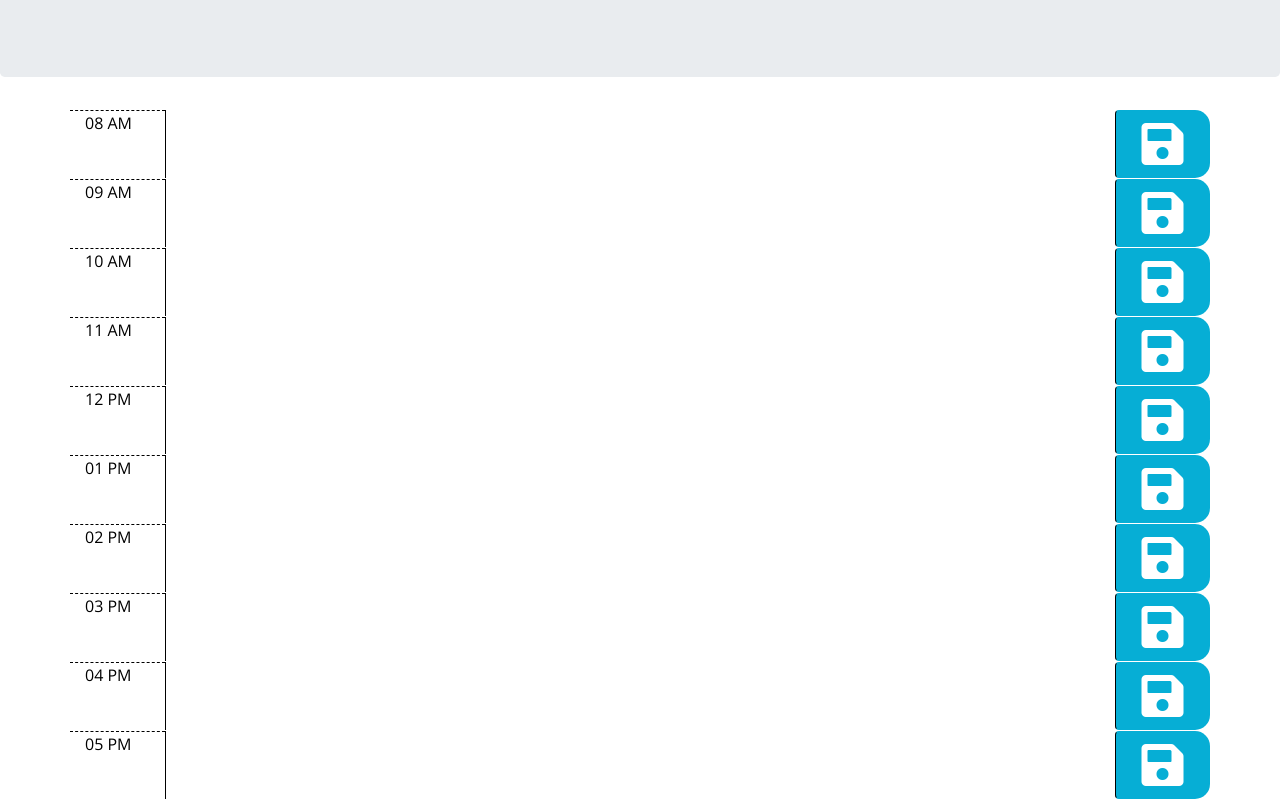
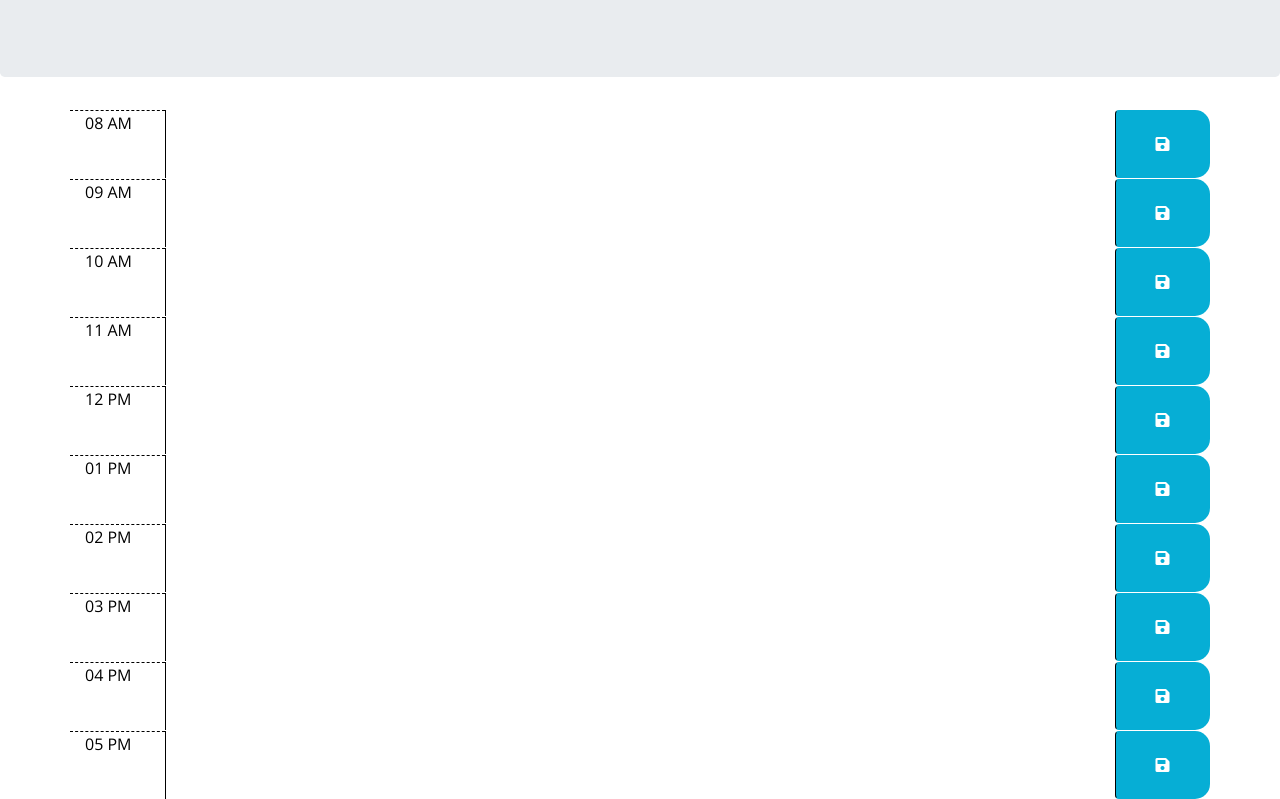
Before and after one commit to eSTee3/Calendar-Challenge, a plain HTML site: page index.html in a window 1280 px wide. Shown: the part 238-1037 px from the top of the page. Drawn offline with nearby package versions, Linux system fonts and the light colour scheme.

Commit message:
removed hard-coded resizing of save icon, following css addition

```diff
--- a/index.html
+++ b/index.html
@@ -37,70 +37,70 @@
         <div class="col-md-1 hour">08 AM</div>
         <textarea class="col-md-10 description"></textarea>
         <button class="btn saveBtn col-md-1">
-          <i class="fas fa-save fa-3x"></i>
+          <i class="fas fa-save"></i>
         </button>
       </div>
       <div id="hour09" class="row time-block">
         <div class="col-md-1 hour">09 AM</div>
         <textarea class="col-md-10 description"></textarea>
         <button class="btn saveBtn col-md-1">
-          <i class="fas fa-save fa-3x"></i>
+          <i class="fas fa-save"></i>
         </button>
       </div>
       <div id="hour10" class="row time-block">
         <div class="col-md-1 hour">10 AM</div>
         <textarea class="col-md-10 description"></textarea>
         <button class="btn saveBtn col-md-1">
-          <i class="fas fa-save fa-3x"></i>
+          <i class="fas fa-save"></i>
         </button>
       </div>
       <div id="hour11" class="row time-block">
         <div class="col-md-1 hour">11 AM</div>
         <textarea class="col-md-10 description"></textarea>
         <button class="btn saveBtn col-md-1">
-          <i class="fas fa-save fa-3x"></i>
+          <i class="fas fa-save"></i>
         </button>
       </div>
       <div id="hour12" class="row time-block">
         <div class="col-md-1 hour">12 PM</div>
         <textarea class="col-md-10 description"></textarea>
         <button class="btn saveBtn col-md-1">
-          <i class="fas fa-save fa-3x"></i>
+          <i class="fas fa-save"></i>
         </button>
       </div>
       <div id="hour13" class="row time-block">
         <div class="col-md-1 hour">01 PM</div>
         <textarea class="col-md-10 description"></textarea>
         <button class="btn saveBtn col-md-1">
-          <i class="fas fa-save fa-3x"></i>
+          <i class="fas fa-save"></i>
         </button>
       </div>
       <div id="hour14" class="row time-block">
         <div class="col-md-1 hour">02 PM</div>
         <textarea class="col-md-10 description"></textarea>
         <button class="btn saveBtn col-md-1">
-          <i class="fas fa-save fa-3x"></i>
+          <i class="fas fa-save"></i>
         </button>
       </div>
       <div id="hour15" class="row time-block">
         <div class="col-md-1 hour">03 PM</div>
         <textarea class="col-md-10 description"></textarea>
         <button class="btn saveBtn col-md-1">
-          <i class="fas fa-save fa-3x"></i>
+          <i class="fas fa-save"></i>
         </button>
       </div>
       <div id="hour16" class="row time-block">
         <div class="col-md-1 hour">04 PM</div>
         <textarea class="col-md-10 description"></textarea>
         <button class="btn saveBtn col-md-1">
-          <i class="fas fa-save fa-3x"></i>
+          <i class="fas fa-save"></i>
         </button>
       </div>
       <div id="hour17" class="row time-block">
         <div class="col-md-1 hour">05 PM</div>
         <textarea class="col-md-10 description"></textarea>
         <button class="btn saveBtn col-md-1">
-          <i class="fas fa-save fa-3x"></i>
+          <i class="fas fa-save"></i>
         </button>
       </div>
     </div>
```
